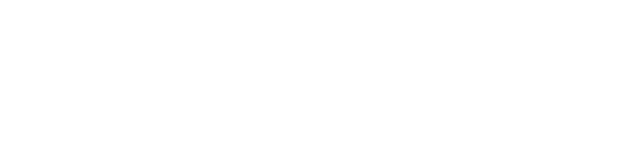
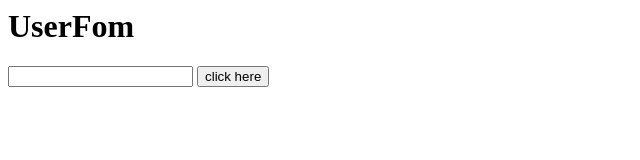
Before and after one commit to vdquijadaenau/A-typed-web-framework, a website with bundled scripts: page index.html in a window 1280 px wide. Shown: the whole page, without its empty margins (0-640 px from the left). Built offline with nearby package versions, Linux system fonts and the light colour scheme; data requests are answered from the project's data file.

Commit message:
view class structure setup

```diff
--- a/index.html
+++ b/index.html
@@ -1,5 +1,7 @@
 <html>
 <body>
+    <diV id="root">
+    </diV>
     <script src="./src/index.ts"></script>
 </body>
 </html>
--- a/src/index.ts
+++ b/src/index.ts
@@ -1,9 +1,5 @@
-import { User } from "./models/User";
+import { UserForm } from "./views/UserForm";
 
-const collection = User.createUserCollection();
+const userform = new UserForm(document.getElementById("root"));
 
-collection.on("change", () => {
-  console.log(collection);
-});
-
-collection.fetch();
+userform.render();
--- /dev/null
+++ b/src/views/UserForm.ts
@@ -0,0 +1,44 @@
+export class UserForm {
+  constructor(public parent: Element) {}
+
+  eventsMap(): { [key: string]: () => void } {
+    return {
+      "click:button": this.onButtonClick,
+    };
+  }
+
+  onButtonClick(): void {
+    console.log("event happened");
+  }
+
+  template(): string {
+    return `
+        <div>
+            <h1> UserFom</h1>
+            <input></input>
+            <button>click here</button>
+        </div>
+        `;
+  }
+
+  bindEvents(fragment: DocumentFragment): void {
+    const eventsMap = this.eventsMap();
+
+    for (let eventKey in eventsMap) {
+      const [eventName, selector] = eventKey.split(":");
+
+      fragment.querySelectorAll(selector).forEach((element) => {
+        element.addEventListener(eventName, eventsMap[eventKey]);
+      });
+    }
+  }
+
+  render(): void {
+    const templateElement = document.createElement("template");
+    templateElement.innerHTML = this.template();
+
+    this.bindEvents(templateElement.content);
+
+    this.parent.append(templateElement.content);
+  }
+}
```
